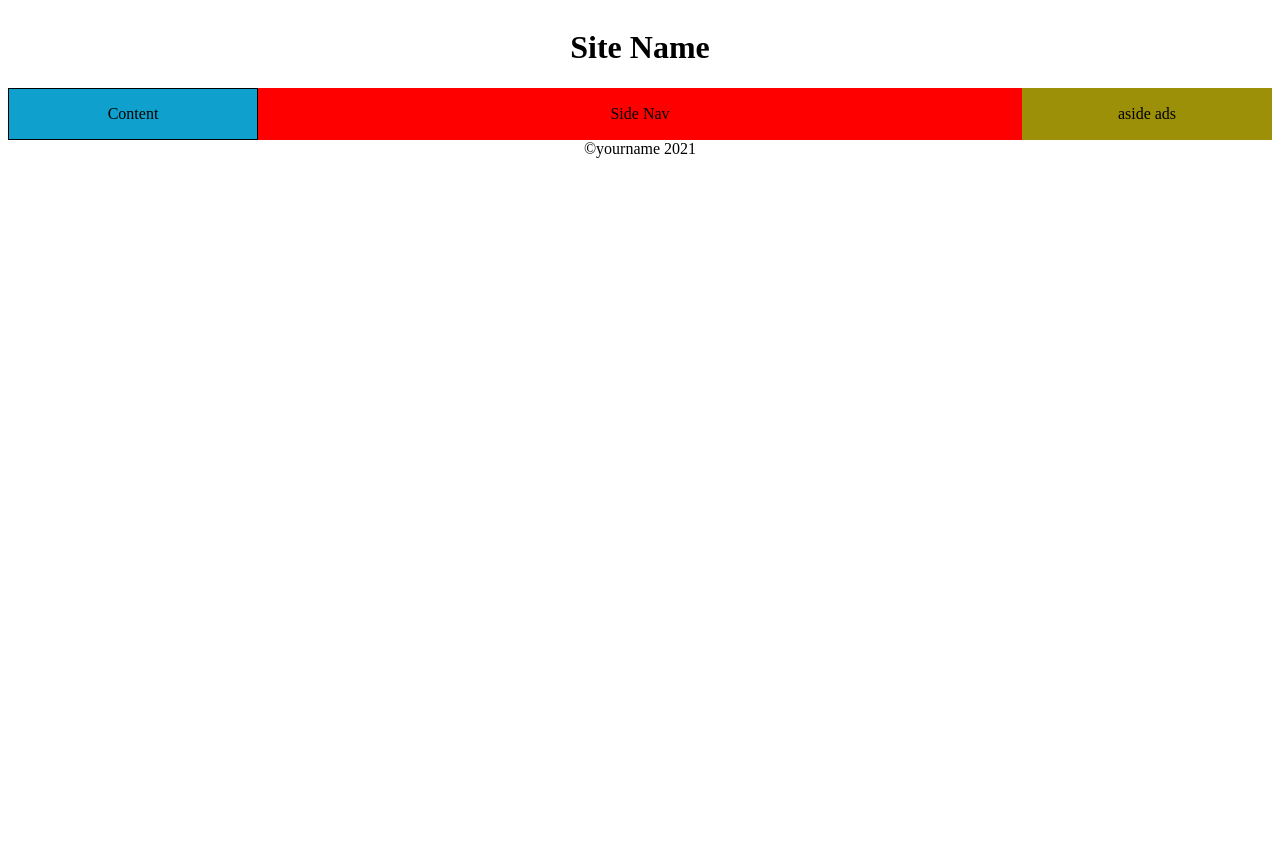
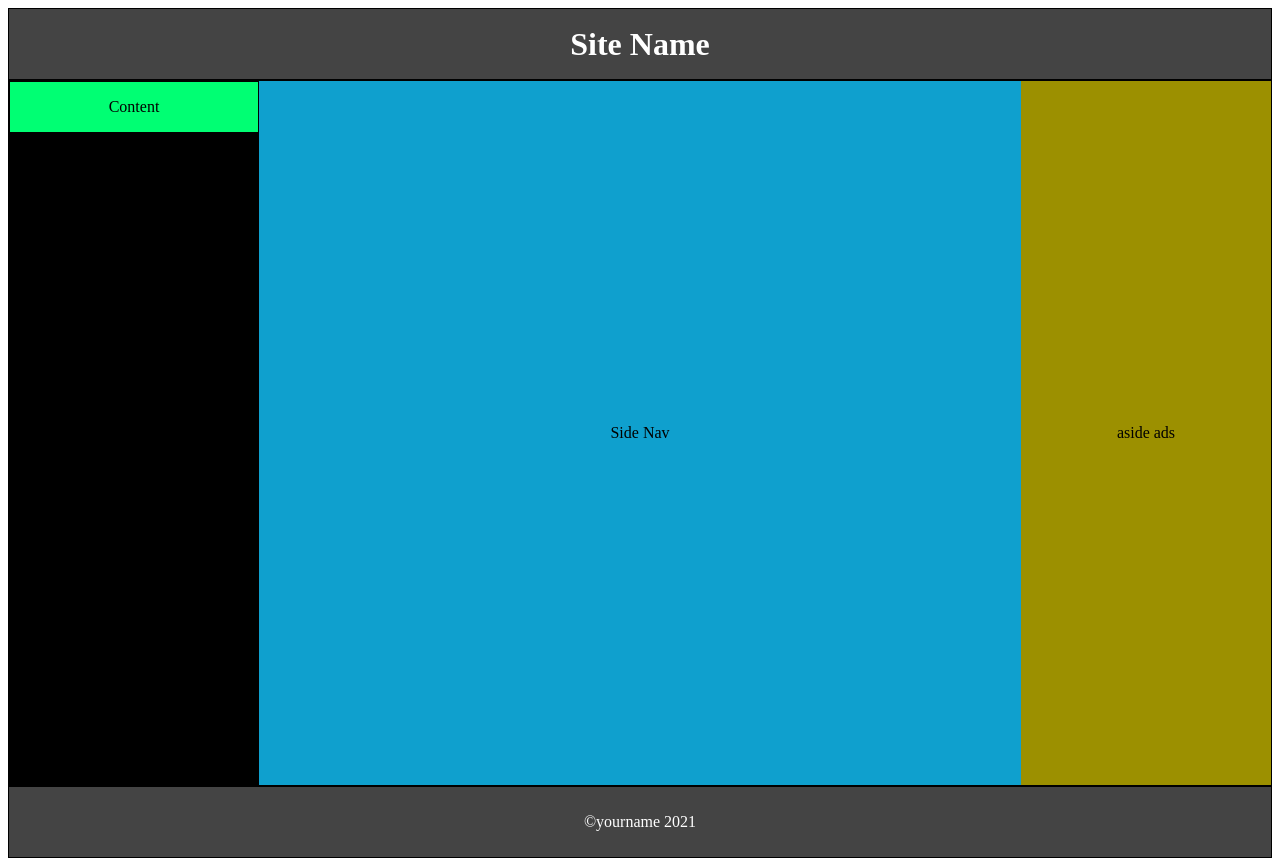
Before and after one commit to woodwardem/holygrail, a plain HTML site: page index.html in a window 1280 px wide. Before the commit the page ends 800 px from the top, so only its background shows below. Drawn offline with Linux system fonts and the light colour scheme.

Commit message:
holy grail code

```diff
--- a/core.css
+++ b/core.css
@@ -1,3 +1,45 @@
+html, body {
+    height: 100%;
+}
+
+body > * {
+    border: black solid 1px;
+}
+
+body > header, body > footer {
+    background: #444;
+    color: white;
+    height: 70px;
+    line-height: 70px;
+    text-align: center;
+}
+
+main {
+    background: #fafafa;
+}
+
+main > .content {
+    background: #000;
+}
+
+main > aside {
+    background: #9c9000;
+}
+
+main > nav {
+    background: #0fa0ce;
+}
+.deck {
+    background: #00ff73;
+}
+
 .deck:first-child {
     border: 1px solid black;
 }
+
+.centerWords {
+    display: flex;
+    flex-direction: column;
+    justify-content: center;
+    align-items: center;
+}
--- a/float.css
+++ b/float.css
@@ -3,7 +3,7 @@ main {
     height: calc(100% - 140px);
 }
 
-main > content {
+main > .content {
     height: 100%;
 }
 
```
